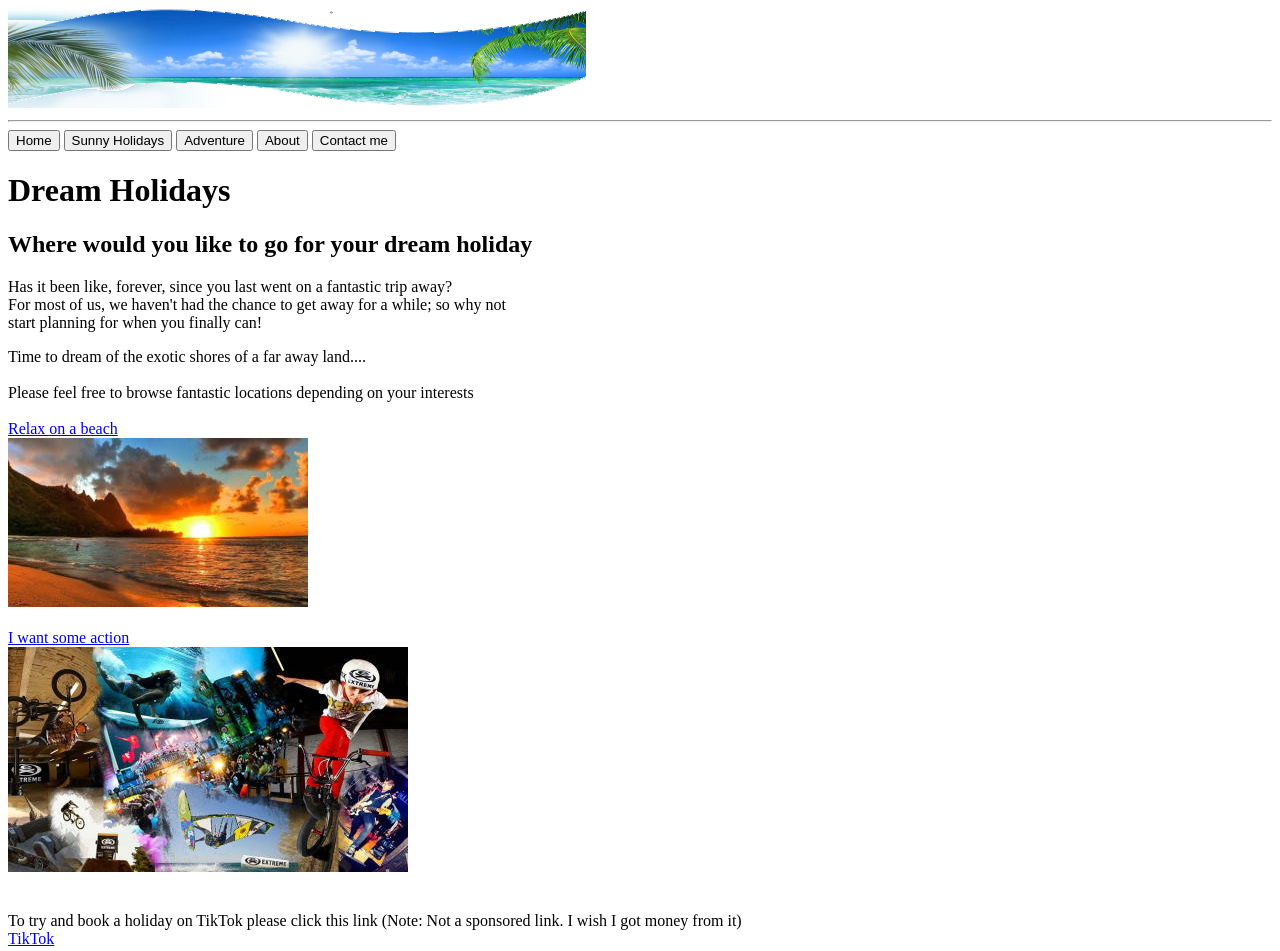
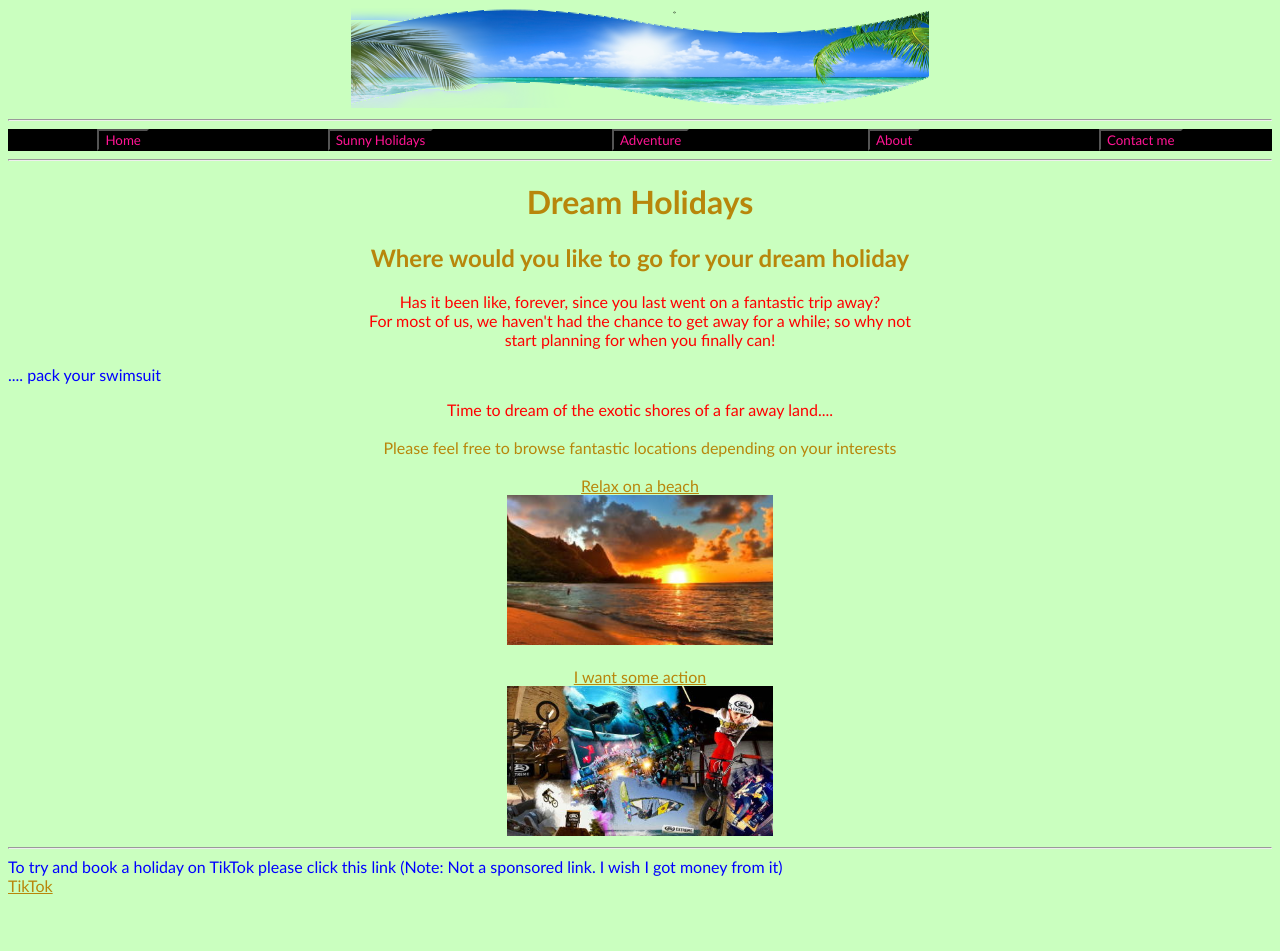
Before and after one commit to SilverQa/DreamTravel, a plain HTML site: page index.html in a window 1280 px wide. After the commit the page ends 903 px from the top, so only its background shows below. Drawn offline with Linux system fonts and the light colour scheme.

Commit message:
Add files via upload

```diff
--- a/index.html
+++ b/index.html
@@ -1,6 +1,7 @@
 <!DOCTYPE html>
 <html lang="en">
 <head> <!--additional info and links -->
+    <link href="main.css" type="text/css" rel="stylesheet">
     <meta charset="UTF-8">
     <meta http-equiv="X-UA-Compatible" content = "IE=edge">
     <meta name="viewport" content="width=device-width,initial-scale=1.0">
@@ -9,28 +10,30 @@
     <hr>
 </head>
 
-<div>
+<div class="navbar">
     <a href="/index.html">
-        <button>Home</button></a>
+        <button class="navbutton">Home</button></a>
     <a href = "sun.html">
-        <button>Sunny Holidays</button></a>
+        <button class="navbutton" flex=1>Sunny Holidays</button></a>
     <a href = "adventure.html">
-        <button>Adventure</button></a>
+        <button class="navbutton">Adventure</button></a>
     <a href="about.html">
-        <button>About</button></a>
+        <button class="navbutton">About</button></a>
     <a href = "contact.html">
-        <button>Contact me</button></a>
+        <button class="navbutton">Contact me</button></a>
 </div>
+<hr>
 
 <body>
 <h1>Dream Holidays</h1>
 <!-- Qaiser test website -->
 <h2>Where would you like to go for your dream holiday</h2>
-<div>
-    <p>Has it been like, forever, since you last went on a fantastic trip away?<br>
+<div class = "red-heading">
+    Has it been like, forever, since you last went on a fantastic trip away?<br>
     For most of us, we haven't had the chance to get away for a while; so why not<br>
     start planning for when you finally can!
-    </p>
+    <br>
+    <p class="blue-heading">.... pack your swimsuit</p>
     Time to dream of the exotic shores of a far away land....
 </div>
 <br>
@@ -40,16 +43,17 @@
 
 </div>
 <div>
-    <a href="sun.html">Relax on a beach<br> <img src="images/beach.jpg" alt="Beach"> </a>
+    <a href="sun.html">Relax on a beach<br> <img src="images/beach.jpg" class="images" alt="Beach"> </a>
     <br>
     <br>
-    <a href="adventure.html">I want some action<br><img src="images/adventure.jpg" alt="Action"></a>
+    <a href="adventure.html">I want some action<br><img src="images/adventure.jpg"  class="images" alt="Action"></a>
+</body>
 
-</div>
-<div>
-    <br><br>To try and book a holiday on TikTok please click this link (Note: Not a sponsored link. I wish I got money from it)<br>
-    <a href="https://www.tiktok.com" target="_blank">TikTok</a>
-</div>
-</p>
-</body>
+<footer>
+    <div class= "blue-heading">
+        <hr>To try and book a holiday on TikTok please click this link (Note: Not a sponsored link. I wish I got money from it)<br>
+        <a href="https://www.tiktok.com" target="_blank">TikTok</a>
+    </div>
+</footer>
+
 </html>
--- /dev/null
+++ b/jordan main.css
@@ -0,0 +1,40 @@
+/* this is a comment in css
+
+this is still comment
+*/
+
+@import url('https://fonts.googleapis.com/css2?family=Akronim&display=swap');
+
+* {
+    background-color:azure;
+    box-sizing: border-box;
+    padding: 25px;
+}
+
+h1 {
+    color: rebeccapurple;
+    font-size: 64px;
+    font-family: 'Akronim', cursive;
+    text-align: center;
+}
+h2 {
+    text-align: center;
+}
+.red-heading {
+    color: red;
+}
+.blue-heading {
+    color: blue;
+    width: 50%;
+
+}
+
+.extra-info {
+    font-family: 'Lucida Sans', 'Lucida Sans Regular', 'Lucida Grande', 'Lucida Sans Unicode', Geneva, Verdana, sans-serif;
+    text-align: center;
+    font-style: italic;
+}
+#extra-info-box {
+    background-color: rgb(255, 99, 71);
+    opacity: 20%;
+}
--- /dev/null
+++ b/main.css
@@ -0,0 +1,78 @@
+/* Qaisers main.css */
+
+* {
+    background-color: #caffbf;
+    color: darkgoldenrod;
+    text-align: center;
+    box-sizing: border-box;
+    font-family: 'Trebuchet MS', 'Lucida Sans Unicode', 'Lucida Grande', 'Lucida Sans', Arial, sans-serif;
+}
+.images {
+    height: 150px;
+}
+h3 {
+    font-family: -apple-system, BlinkMacSystemFont, 'Segoe UI', Roboto, Oxygen, Ubuntu, Cantarell, 'Open Sans', 'Helvetica Neue', sans-serif;
+    text-decoration: darkmagenta;
+    color: deeppink;
+    text-align: left;
+}
+
+.red-heading {
+    color: red;
+}
+.blue-heading {
+    color: blue;
+    width: auto;
+    text-align: left;
+
+}
+
+.extra-info {
+    font-family: 'Lucida Sans', 'Lucida Sans Regular', 'Lucida Grande', 'Lucida Sans Unicode', Geneva, Verdana, sans-serif;
+    text-align: center;
+    font-style: italic;
+}
+#extra-info-box {
+    background-color: rgb(255, 99, 71);
+    opacity: 20%;
+}
+.navbar {
+    display: flex;
+    flex-direction: row;
+    justify-content: space-around;
+    width: auto;
+    align-items: center;
+    background-color: black;
+}
+.navbutton {
+    background-color: black;
+    color:deeppink;
+    /* width: 100%; */
+    /* margin: 0px; */
+    /* padding: 5px; */
+}
+.article  {   /* formats text and picture in a flexbox */
+    display: flex;
+    flex-direction: column-reverse;
+    justify-content: center;
+    width: min-content;
+    /* height: 10%; */
+    align-items: center;
+    color: midnightblue;
+    background-color: mediumseagreen;font-family: -apple-system, BlinkMacSystemFont, 'Segoe UI', Roboto, Oxygen, Ubuntu, Cantarell, 'Open Sans', 'Helvetica Neue', sans-serif;
+
+    font-size: medium;
+}
+
+.article2  {   /* formats text and picture in a flexbox */
+    display: flex;
+    flex-direction: row-reverse;
+    /* justify-content: center;
+    width: min-content; */
+    /* height: 10%; */
+    /* align-items: center; */
+    color: midnightblue;
+    background-color: mediumseagreen;font-family: -apple-system, BlinkMacSystemFont, 'Segoe UI', Roboto, Oxygen, Ubuntu, Cantarell, 'Open Sans', 'Helvetica Neue', sans-serif;
+
+    font-size: large;
+}
```
Also changed, not shown: about.html (+10 -6 lines), adventure.html (+18 -10 lines), sun.html (+25 -16 lines), template.html (+2 -1 lines).
